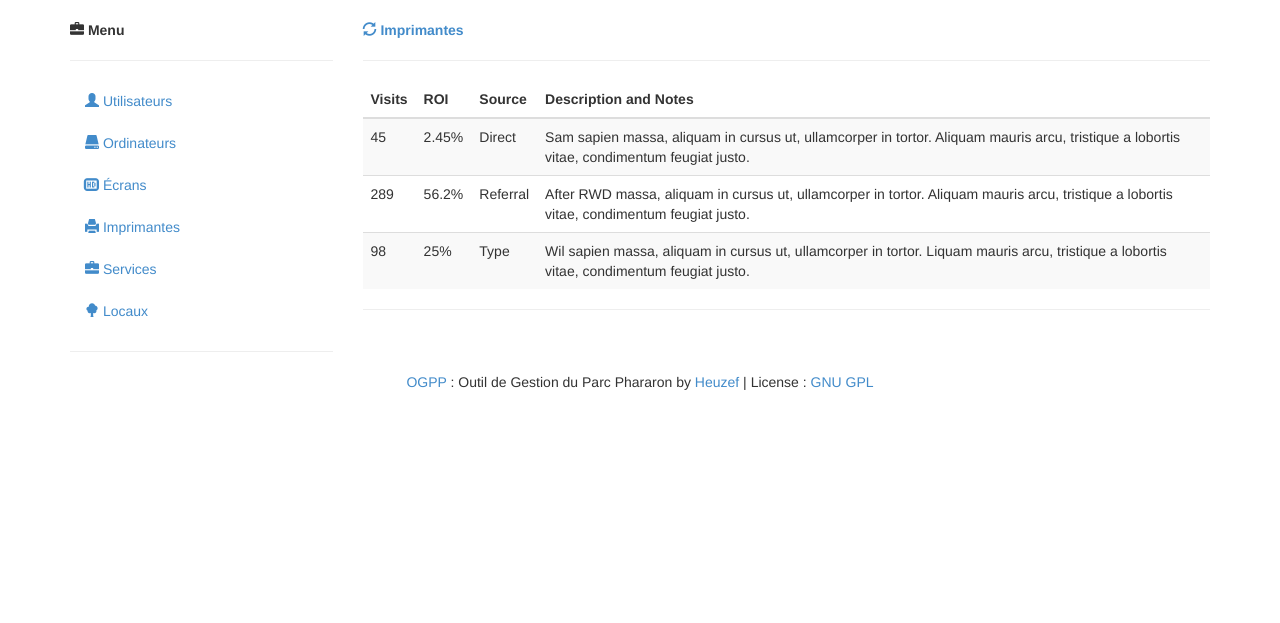
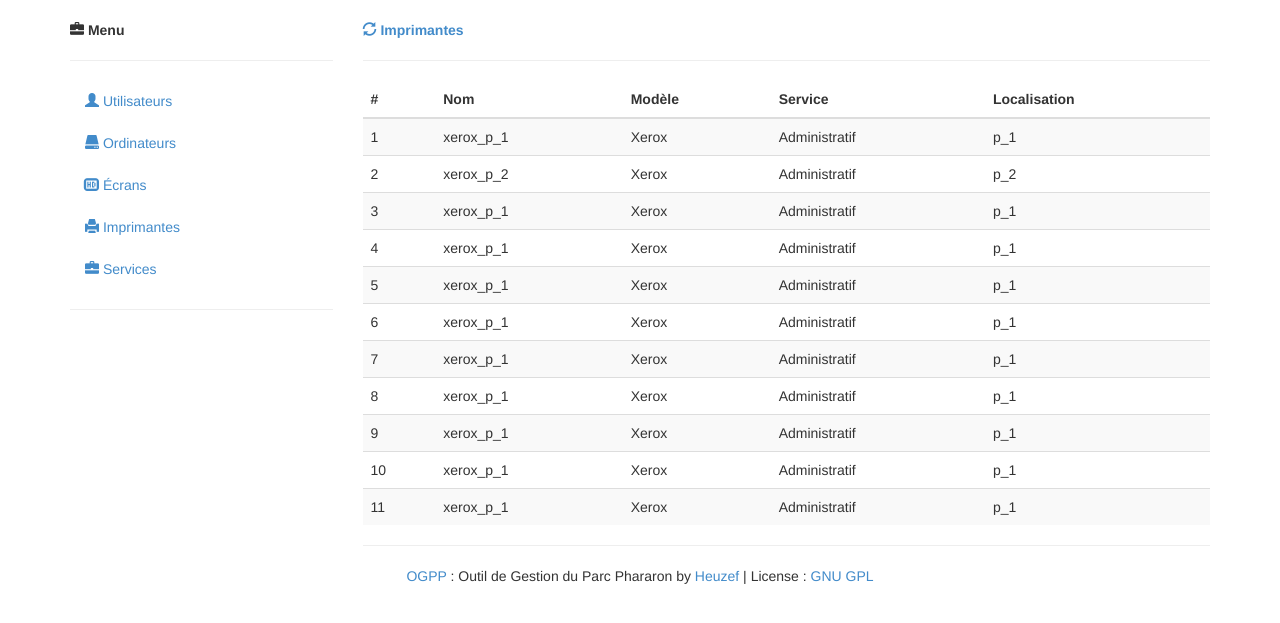
Before and after one commit to comert47/ogpp, a PHP site: page /imprimantes.php in a window 1280 px wide. Shown: the part 73-696 px from the top of the page. Run offline with PHP 8.4, Linux system fonts and the light colour scheme.

Commit message:
maj imprimante

```diff
--- a/imprimantes.php
+++ b/imprimantes.php
@@ -7,15 +7,92 @@
 <div class="col-md-12">
   <table class="table table-striped">
     <thead>
-      <tr><th>Visits</th><th>ROI</th><th>Source</th><th>Description and Notes</th></tr>
+      <tr>
+        <th>#</th>
+        <th>Nom</th>
+        <th>Modèle</th>
+        <th>Service</th>
+        <th>Localisation</th>
+      </tr>
     </thead>
     <tbody>
-      <tr><td>45</td><td>2.45%</td><td>Direct</td><td>Sam sapien massa, aliquam in cursus ut, ullamcorper in tortor.
-      Aliquam mauris arcu, tristique a lobortis vitae, condimentum feugiat justo.</td></tr>
-      <tr><td>289</td><td>56.2%</td><td>Referral</td><td>After RWD massa, aliquam in cursus ut, ullamcorper in tortor.
-      Aliquam mauris arcu, tristique a lobortis vitae, condimentum feugiat justo.</td></tr>
-      <tr><td>98</td><td>25%</td><td>Type</td><td>Wil sapien massa, aliquam in cursus ut, ullamcorper in tortor.
-      Liquam mauris arcu, tristique a lobortis vitae, condimentum feugiat justo.</td></tr>
+    <tr>
+        <td>1</td>
+        <td>xerox_p_1</td>
+        <td>Xerox</td>
+        <td>Administratif</td>
+        <td>p_1</td>
+    </tr>
+    <tr>
+        <td>2</td>
+        <td>xerox_p_2</td>
+        <td>Xerox</td>
+        <td>Administratif</td>
+        <td>p_2</td>
+    </tr>
+    <tr>
+        <td>3</td>
+        <td>xerox_p_1</td>
+        <td>Xerox</td>
+        <td>Administratif</td>
+        <td>p_1</td>
+    </tr>
+    <tr>
+        <td>4</td>
+        <td>xerox_p_1</td>
+        <td>Xerox</td>
+        <td>Administratif</td>
+        <td>p_1</td>
+    </tr>
+    <tr>
+        <td>5</td>
+        <td>xerox_p_1</td>
+        <td>Xerox</td>
+        <td>Administratif</td>
+        <td>p_1</td>
+    </tr>
+    <tr>
+        <td>6</td>
+        <td>xerox_p_1</td>
+        <td>Xerox</td>
+        <td>Administratif</td>
+        <td>p_1</td>
+    </tr>
+    <tr>
+        <td>7</td>
+        <td>xerox_p_1</td>
+        <td>Xerox</td>
+        <td>Administratif</td>
+        <td>p_1</td>
+    </tr>
+    <tr>
+        <td>8</td>
+        <td>xerox_p_1</td>
+        <td>Xerox</td>
+        <td>Administratif</td>
+        <td>p_1</td>
+    </tr>
+    <tr>
+        <td>9</td>
+        <td>xerox_p_1</td>
+        <td>Xerox</td>
+        <td>Administratif</td>
+        <td>p_1</td>
+    </tr>
+    <tr>
+        <td>10</td>
+        <td>xerox_p_1</td>
+        <td>Xerox</td>
+        <td>Administratif</td>
+        <td>p_1</td>
+    </tr>
+    <tr>
+        <td>11</td>
+        <td>xerox_p_1</td>
+        <td>Xerox</td>
+        <td>Administratif</td>
+        <td>p_1</td>
+    </tr>
     </tbody>
   </table>
   <hr />
--- a/menu.php
+++ b/menu.php
@@ -9,7 +9,7 @@
           <li><a href="ecrans.php"><i class="glyphicon glyphicon-hd-video"></i> Écrans</a></li>
           <li><a href="imprimantes.php"><i class="glyphicon glyphicon-print"></i> Imprimantes</a></li>
           <li><a href="services.php"><i class="glyphicon glyphicon-briefcase"></i> Services</a></li>
-          <li><a href="locaux.php"><i class="glyphicon glyphicon-tree-deciduous"></i> Locaux</a></li>
+          <!-- <li><a href="locaux.php"><i class="glyphicon glyphicon-tree-deciduous"></i> Locaux</a></li> -->
         </ul>
         <hr />
       </div>
```
